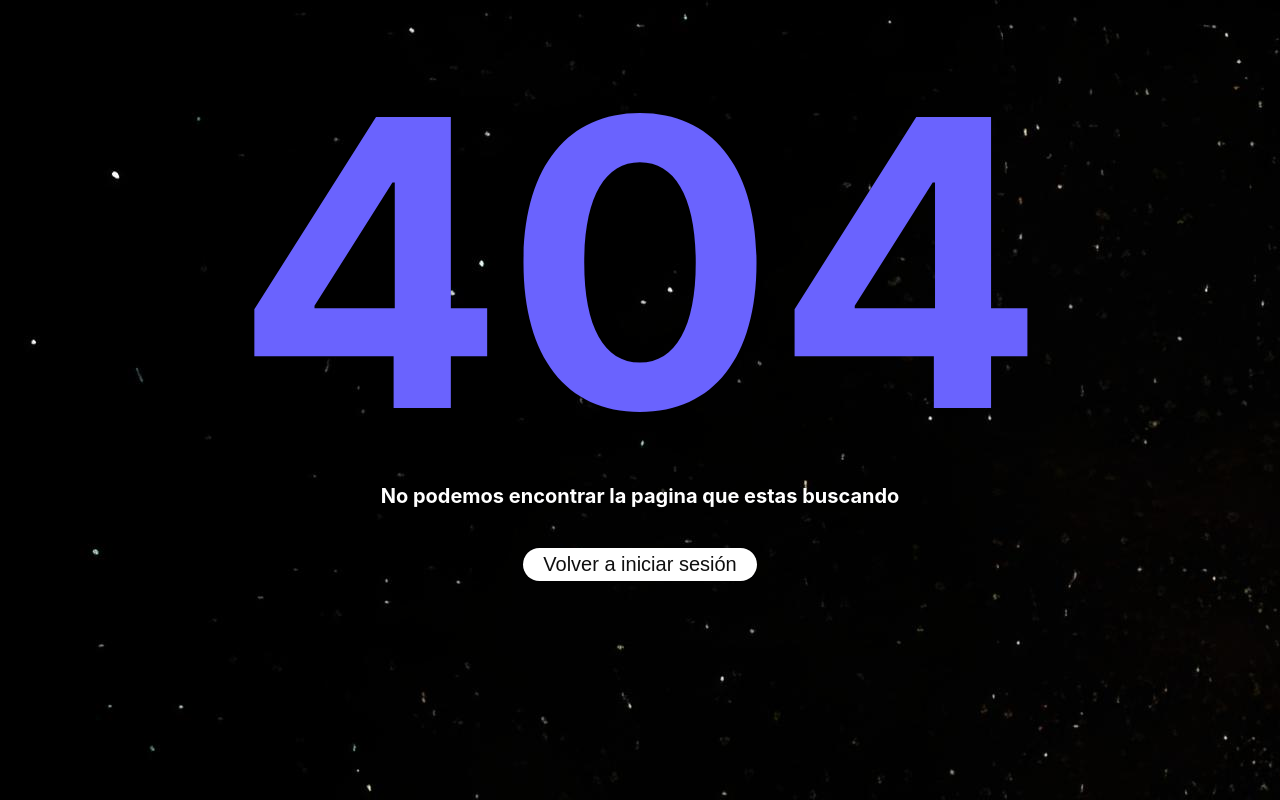
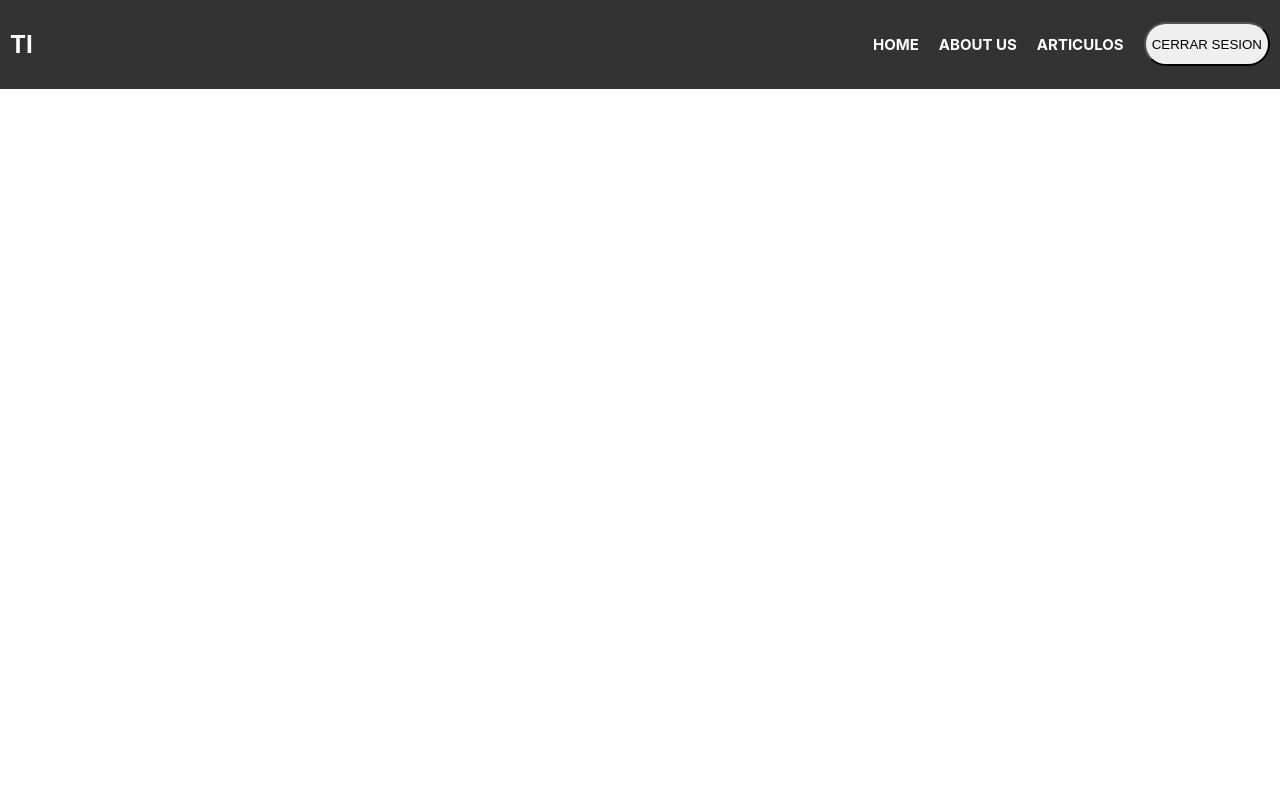
Before and after one commit to Agustinaa01/PL-Final-Front, a React (Create React App) app: page /home in a window 1280 px wide. Before the commit this address had no page. Built offline with nearby package versions, Linux system fonts and the light colour scheme; the HTML template or start-up script is replaced by a standard one.

Commit message:
Merge branch 'brenda' into main

```diff
--- a/src/App.js
+++ b/src/App.js
@@ -1,5 +1,6 @@
 import './App.css';
 import PageNotFound from './components/PageNotFound/PageNotFound';
+import Dashboard from './components/dashboard/Dashboard';
 import Login from './components/login/Login';
 import New_product from './components/new_product/New_product';
 import Register from './components/register/Register';
@@ -22,6 +23,10 @@ function App() {
       path: "/newProduct",
       element: <New_product />,
     },
+   {
+    path: "/home",
+    element: <Dashboard />,
+  },
      {
       path: "*",
       element: <PageNotFound />,
--- /dev/null
+++ b/src/components/dashboard/Dashboard.css
@@ -0,0 +1,26 @@
+.container {
+    background-color: #333;
+    color: white;
+    padding: 10px;
+}
+
+.header {
+    display: flex;
+    justify-content: space-between;
+    align-items: center;
+}
+
+.left {
+    display: flex;
+    gap: 20px;
+}
+
+.right {
+    display: flex;
+    gap: 20px;
+    font-size: 10px;
+}
+
+.boton{
+    border-radius: 50px;
+}
--- a/src/components/dashboard/Dashboard.js
+++ b/src/components/dashboard/Dashboard.js
@@ -1,8 +1,22 @@
 import React from "react";
+import "./Dashboard.css"; // Importa tu archivo CSS donde definirás los estilos
 
 const Dashboard = () => {
   return (
     <div>
+      <div className="container">
+        <div className="header">
+          <div className="left">
+            <h2>TI</h2>
+          </div>
+          <div className="right">
+            <h2>HOME</h2>
+            <h2>ABOUT US</h2>
+            <h2>ARTICULOS</h2>
+            <button className="boton">CERRAR SESION</button>
+          </div>
+        </div>
+      </div>
     </div>
   );
 };
```
Also changed, not shown: src/components/products/Products.js (added).
